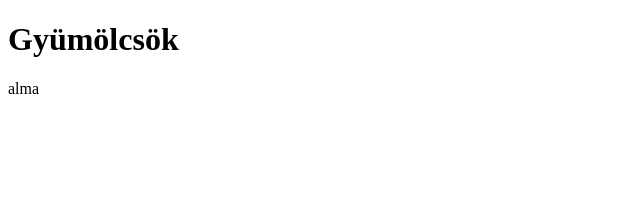
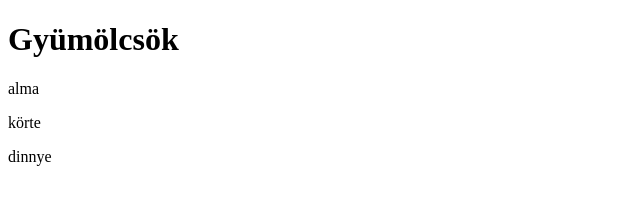
Before and after one commit to Bianka-9/in_gitas, a website: page src/index.html in a window 1280 px wide. Shown: the full height of the page, 0-640 px from the left. Drawn offline with Linux system fonts and the light colour scheme.

Commit message:
Gyümölcsök hozzáadva

```diff
--- a/src/index.html
+++ b/src/index.html
@@ -8,6 +8,8 @@
 <body>
     <h1>Gyümölcsök</h1>
     <p>alma</p>
+    <p>körte</p>
+    <p>dinnye</p>
 
 </body>
 </html>
```
